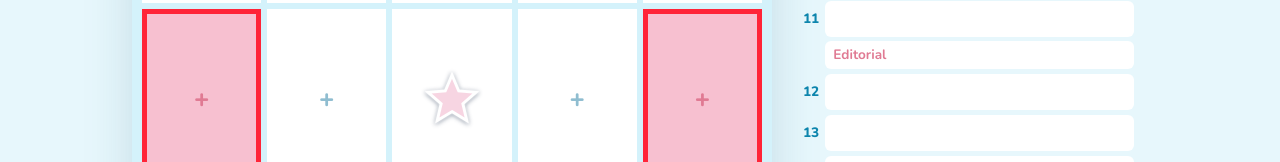
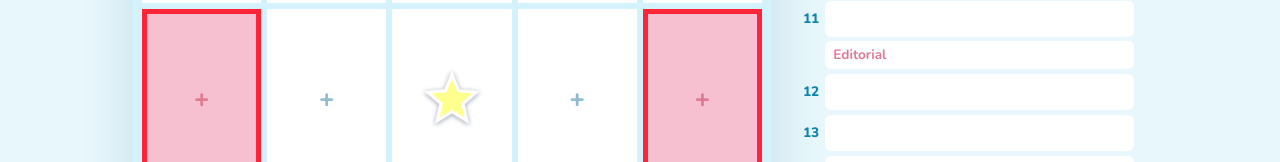
Before and after one commit to ferrosaco/bingobcn, a Next.js app: page / in a window 1280 px wide. Shown: the part 638-800 px from the top of the page. Built offline with nearby package versions, Linux system fonts and the light colour scheme.

Commit message:
Fill the star with a yellow that matches the hearts.
The center mark, the title mark, and both legends use the same yellow in the card and in every export.

Co-authored-by: 89jkcbms98 <89jkcbms98@privaterelay.appleid.com>

```diff
--- a/src/app/globals.css
+++ b/src/app/globals.css
@@ -505,6 +505,11 @@
   stroke: #ffffff;
 }
 
+.board-layout.is-exporting.has-titles .export-legend .star-icon path {
+  fill: #ffff8e;
+  stroke: #ffffff;
+}
+
 .export-hash,
 .export-score {
   margin-top: auto;
--- a/src/components/bingo-app.tsx
+++ b/src/components/bingo-app.tsx
@@ -70,7 +70,7 @@ function Star({ className }: { className?: string }) {
   return (
     <svg className={className} viewBox="0 0 24 24" aria-hidden="true">
       <path
-        fill="#f7d5e2"
+        fill="#ffff8e"
         stroke="#ffffff"
         strokeWidth="1.2"
         d="M12 17.27L18.18 21l-1.64-7.03L22 9.24l-7.19-.61L12 2 9.19 8.63 2 9.24l5.46 4.73L5.82 21z"
```
